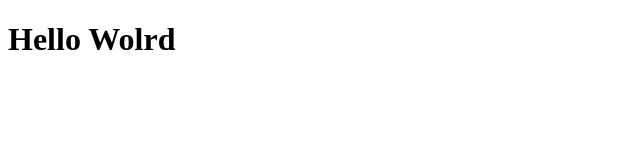
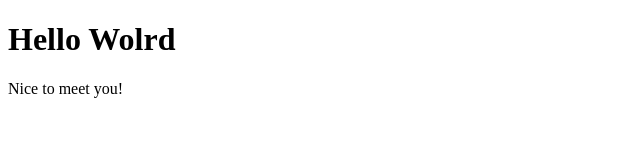
Before and after one commit to gaougumeisha/takayalecture0607, a plain HTML site: page index.html in a window 1280 px wide. Shown: the whole page, without its empty margins (0-640 px from the left). Drawn offline with Linux system fonts and the light colour scheme.

Commit message:
second commit

```diff
--- a/index.html
+++ b/index.html
@@ -8,5 +8,6 @@
 </head>
 <body>
     <h1>Hello Wolrd</h1>
+    <p>Nice to meet you!</p>
 </body>
 </html>
```
